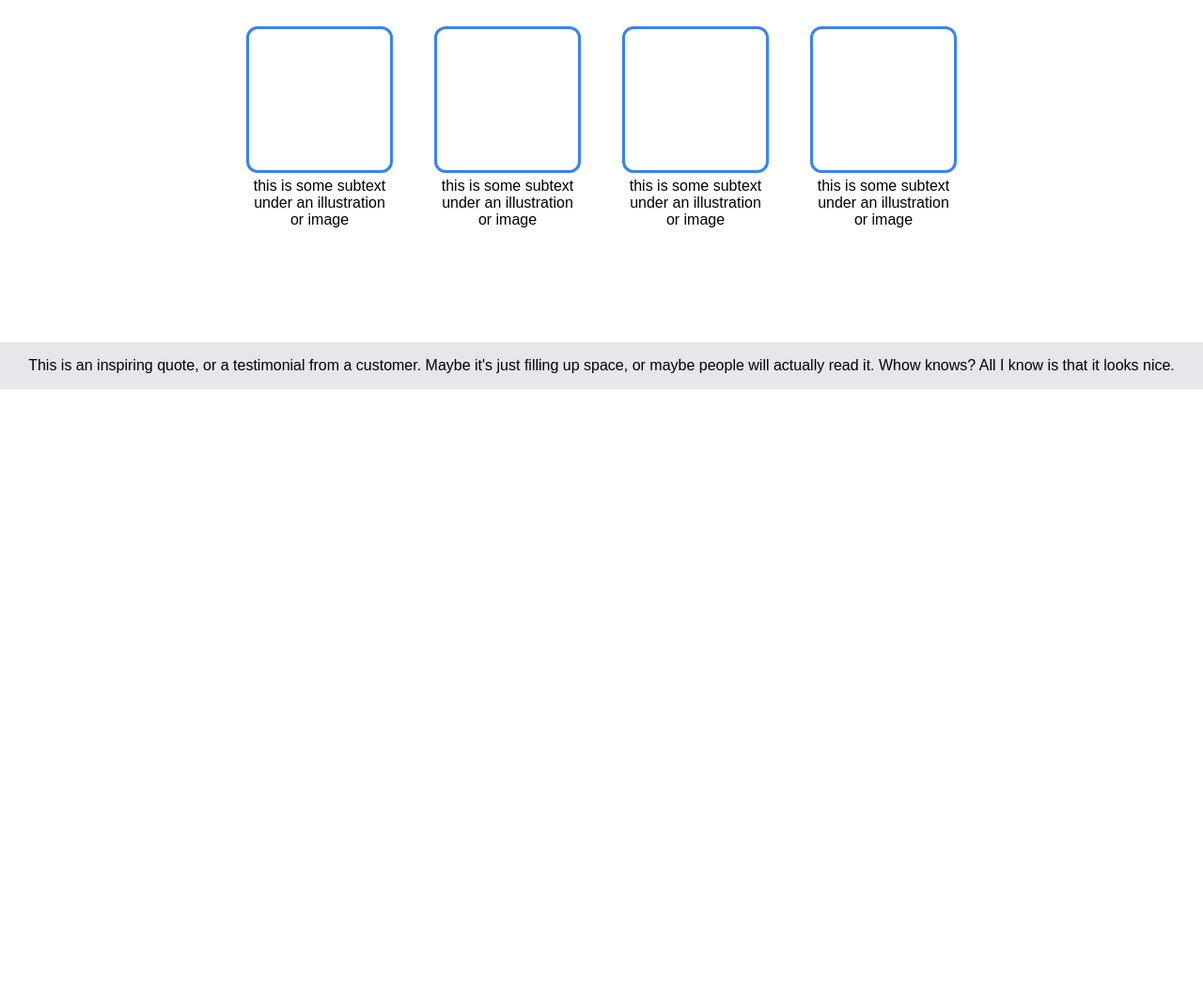
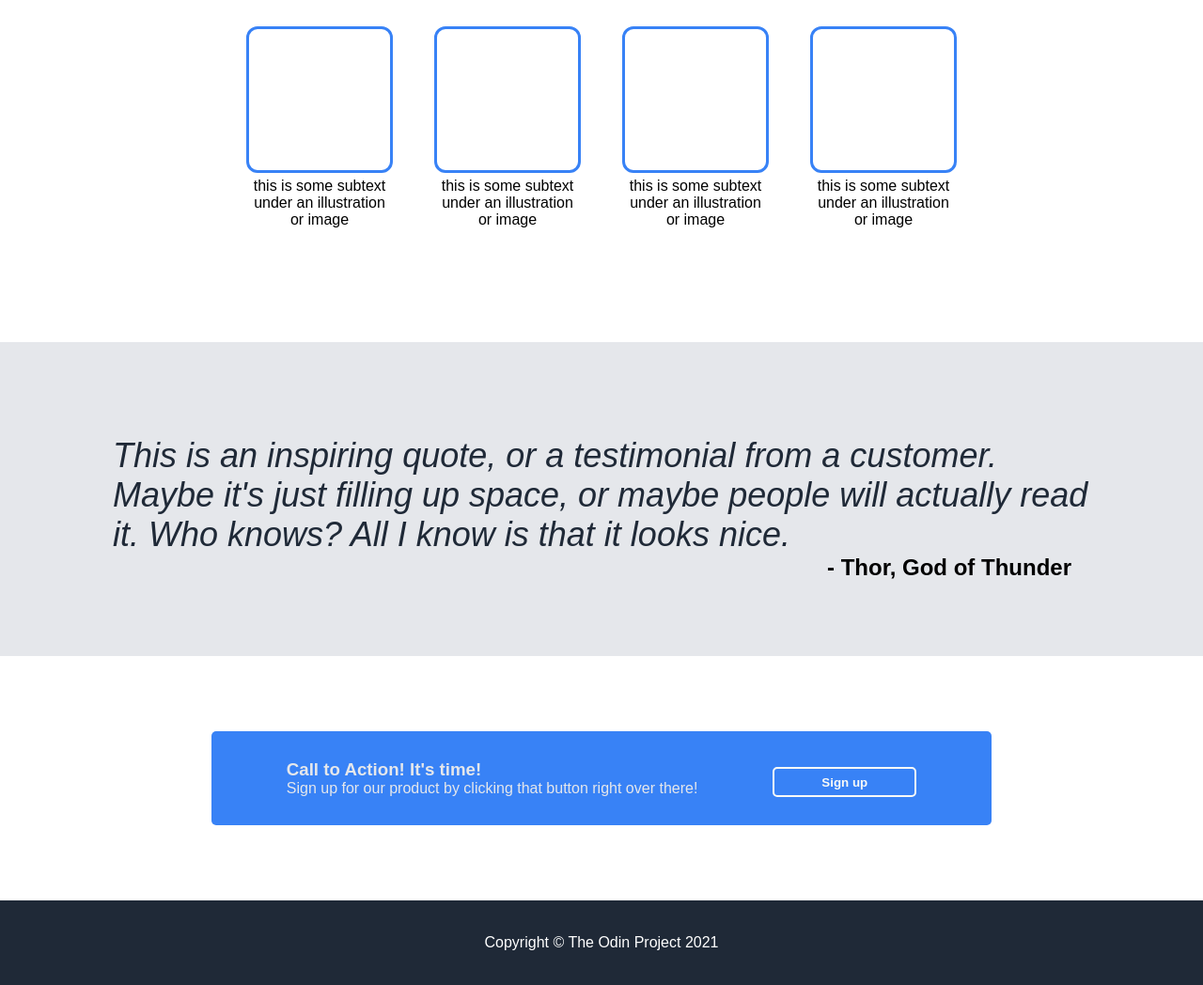
Before and after one commit to brenton-j-andrews/odin_landing_page, a plain HTML site: page index.html in a window 1280 px wide. Shown: the part 540-1588 px from the top of the page at 94% size. Before the commit the page ends 954 px from the top, so only its background shows below. Drawn offline with Linux system fonts and the light colour scheme.

Commit message:
Footer completed. Project finished.

```diff
--- a/index.html
+++ b/index.html
@@ -1,5 +1,6 @@
 <!DOCTYPE html>
 <html>
+
     <head>
         <meta charset="utf-8">
         <title> Landing Page </title>
@@ -74,11 +75,28 @@
                 </div>
             </div>
 
+
             <!-- TESTIMONIAL SECTION -->
             <div class="testimonial">
-                <p> This is an inspiring quote, or a testimonial from a customer. Maybe it's just filling up space, or maybe people will actually read it. Whow knows? All I know is that it looks nice. </p>
+                <p> This is an inspiring quote, or a testimonial from a customer. Maybe it's just filling up space, or maybe people will actually read it. Who knows? All I know is that it looks nice. </p>
+                <h2>- Thor, God of Thunder </h2>
             </div>
 
+            <!-- CALL-TO-ACTION SECTION -->
+            <div class="call">
+                <div class="action-box">
+                    <div class="action-text">
+                        <h3> Call to Action! It's time! </h3>
+                        <p> Sign up for our product by clicking that button right over there! </p>
+                    </div>
+                    <button><a href="#"> Sign up </a></button>
+                </div>
+            </div>
+
+            <!-- FOOTER SECTION -->
+            <div class="footer">
+                <p> Copyright © The Odin Project 2021 </p>
+            </div>
         </div>
     </body>
 </html>
--- a/styles.css
+++ b/styles.css
@@ -139,4 +139,75 @@ body {
     justify-content: center;
     align-items: center;
     background-color: #E5E7EB;
+    padding: 0px 120px 80px 120px;
 }
+
+.testimonial p {
+    font-size: 36px;
+    font-style: italic;
+    color: #1F2937;
+    margin: 100px 0px 0px 0px;
+}
+
+.testimonial h2 {
+    margin: 0px;
+    padding-right: 20px;
+    margin-left: auto;
+}
+
+
+/* CALL-TO-ACTION STYLING */
+.call {
+    display: flex;
+    flex-direction: column;
+    justify-content: center;
+    align-items: center;
+}
+
+.action-box {
+    display: flex;
+    flex-direction: row;
+    background-color: #3882F6;
+    border-radius: 5px;
+    margin: 80px 120px 80px 120px;
+    padding: 30px 80px 30px 80px;
+    gap: 80px;
+}
+
+.action-text {
+    color: #E5E7EB;
+}
+
+.action-text p,
+.action-text h3 {
+    margin: 0px;
+}
+
+.action-text h3 {
+    font-weight: bolder;
+}
+
+.call a {
+    text-decoration: none;
+    color: #F9FAF8;
+    font-weight: bolder;
+    margin: 0px;
+}
+
+.call button {
+    background-color: #3882F6;
+    border: 2px solid #F9FAF8;
+    border-radius: 5px;
+    margin-right: auto;
+    margin-top: 8px;
+    padding: 0px 50px 0px 50px;
+}
+
+/* FOOTER SECTION STYLING */
+.footer {
+    text-align: center;
+    background-color: #1F2937;
+    color: white;
+    font-size: 16px;
+    padding: 20px;
+}
```
